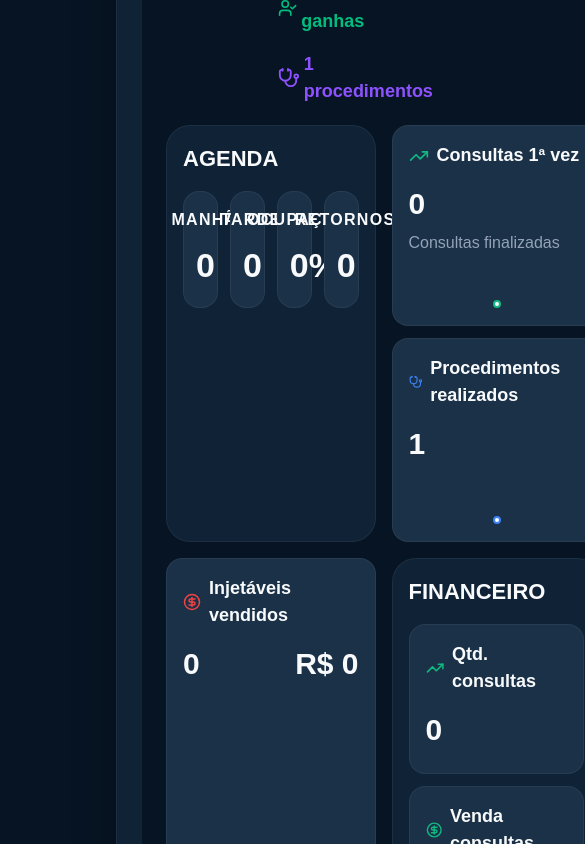
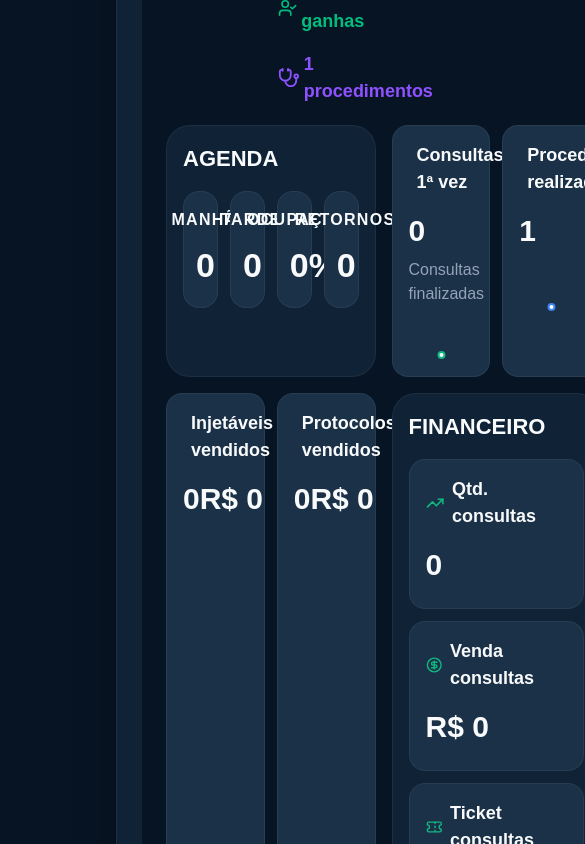
Before and after one commit to thayanasalesintitutorr-bot/criare-dashboard, a Next.js app: page /funil in a window 390 px wide. Shown: the part 1880-2724 px from the top of the page, 585 px wide, since content can reach past the window. Built offline with nearby package versions, Linux system fonts and the light colour scheme; no server answers; the database is empty.

Commit message:
ajuste tamanhos

```diff
--- a/src/app/funil/page.tsx
+++ b/src/app/funil/page.tsx
@@ -488,8 +488,8 @@ medico.medico?.toUpperCase().includes('CLAUDIA') ? (
 </div>
 </div>
 
-<div className={isImac ? 'grid grid-cols-2 gap-4' : 'space-y-4'}>
-  <div className="rounded-[24px] border border-[color:var(--border)] bg-[var(--card)] p-4">
+<div className={isImac ? 'grid grid-cols-12 gap-4' : 'space-y-4'}>
+  <div className={`rounded-[24px] border border-[color:var(--border)] bg-[var(--card)] ${isImac ? 'col-span-6 p-4' : 'p-4'}`}>
     <h4 className="mb-4 text-[22px] font-black text-[var(--foreground)]">
   AGENDA
 </h4>
@@ -526,7 +526,7 @@ medico.medico?.toUpperCase().includes('CLAUDIA') ? (
 </div>
   </div>
 
-  <div className="grid gap-3 md:grid-cols-2">
+  <div className={isImac ? 'col-span-6 grid grid-cols-2 gap-3' : 'grid gap-3 md:grid-cols-2'}>
    <MetricCard
   icon={TrendingUp}
   label="Consultas 1ª vez"
@@ -549,7 +549,7 @@ medico.medico?.toUpperCase().includes('CLAUDIA') ? (
   </div>
 
   {medico.medico?.toUpperCase().includes('BRENO') && (
-  <div className="grid gap-3 md:grid-cols-2">
+  <div className={isImac ? 'col-span-6 grid grid-cols-2 gap-3' : 'grid gap-3 md:grid-cols-2'}>
     <MetricCard
   icon={CircleDollarSign}
   label="Injetáveis vendidos"
@@ -590,6 +590,7 @@ medico.medico?.toUpperCase().includes('CLAUDIA') ? (
 
 
  {!medico.medico?.toUpperCase().includes('BRENO') && (
+  <div className={isImac ? 'col-span-6' : ''}>
   <MetricCard
     icon={Handshake}
     label="Cirurgias realizadas"
@@ -598,11 +599,11 @@ medico.medico?.toUpperCase().includes('CLAUDIA') ? (
     tone="purple"
     chart={medico.evolucaoCirurgias}
     chartColor="var(--chart-red)"
-  />
+  /></div>
 )}
 
 
-  <div className={`rounded-[24px] border border-[color:var(--border)] bg-[var(--card)] ${isImac ? 'p-4' : 'p-5'}`}>
+  <div className={`rounded-[24px] border border-[color:var(--border)] bg-[var(--card)] ${isImac ? 'col-span-6 p-4' : 'p-5'}`}>
     <h4 className="mb-4 text-[22px] font-black text-[var(--foreground)]">
   FINANCEIRO
 </h4>
@@ -665,7 +666,7 @@ medico.medico?.toUpperCase().includes('CLAUDIA') ? (
 </div>
 </div>
 
-<div className={`rounded-[24px] border border-[color:var(--border)] bg-[var(--card)] ${isImac ? 'p-4' : 'p-5'}`}>
+<div className={`rounded-[24px] border border-[color:var(--border)] bg-[var(--card)] ${isImac ? 'col-span-6 p-4' : 'p-5'}`}>
   <h4 className="mb-4 text-[22px] font-black text-[var(--foreground)]">
   CONSOLIDADO
 </h4>
@@ -721,12 +722,12 @@ medico.medico?.toUpperCase().includes('CLAUDIA') ? (
   })()}
 </div>
 
-    <div className="rounded-[24px] border border-[color:var(--border)] bg-[var(--card)] p-5">
+   <div className={`rounded-[24px] border border-[color:var(--border)] bg-[var(--card)] ${isImac ? 'col-span-12 p-4' : 'p-5'}`}>
    <h4 className="mb-4 text-[22px] font-black text-[var(--foreground)]">
   MOVIMENTAÇÕES DA AGENDA
 </h4>
 
-    <div className={isImac ? 'grid grid-cols-[1fr_260px] items-center gap-4' : 'grid items-center gap-6 lg:grid-cols-[1fr_360px]'}>
+    <div className={isImac ? 'grid grid-cols-[1fr_360px] items-center gap-4' : 'grid items-center gap-6 lg:grid-cols-[1fr_360px]'}>
       <div className="grid gap-3 md:grid-cols-3">
         <MetricMini label="No Show" value={medico.noShow || 0} color="pink" icon={UserX} />
         <MetricMini label="Cancelados" value={medico.cancelados || 0} color="red" icon={CalendarX2} />
```
